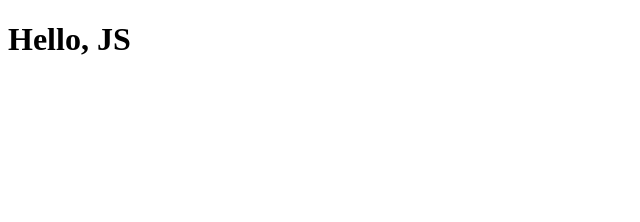
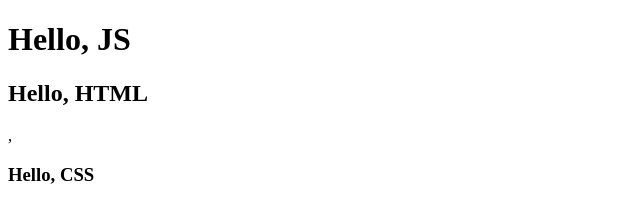
Before and after one commit to EvaGitUser/JavaScript, a plain HTML site: page index.html in a window 1280 px wide. Shown: the whole page, without its empty margins (0-640 px from the left). Drawn offline with Linux system fonts and the light colour scheme.

Commit message:
add something

```diff
--- a/index.html
+++ b/index.html
@@ -11,6 +11,8 @@
 <body>
     <h1>Hello, JS</h1>
     <script src="./js/script.js"></script>
+    <h2>Hello, HTML</h2>
+    ,<h3>Hello, CSS</h3>
 </body>
 
 </html>
```
